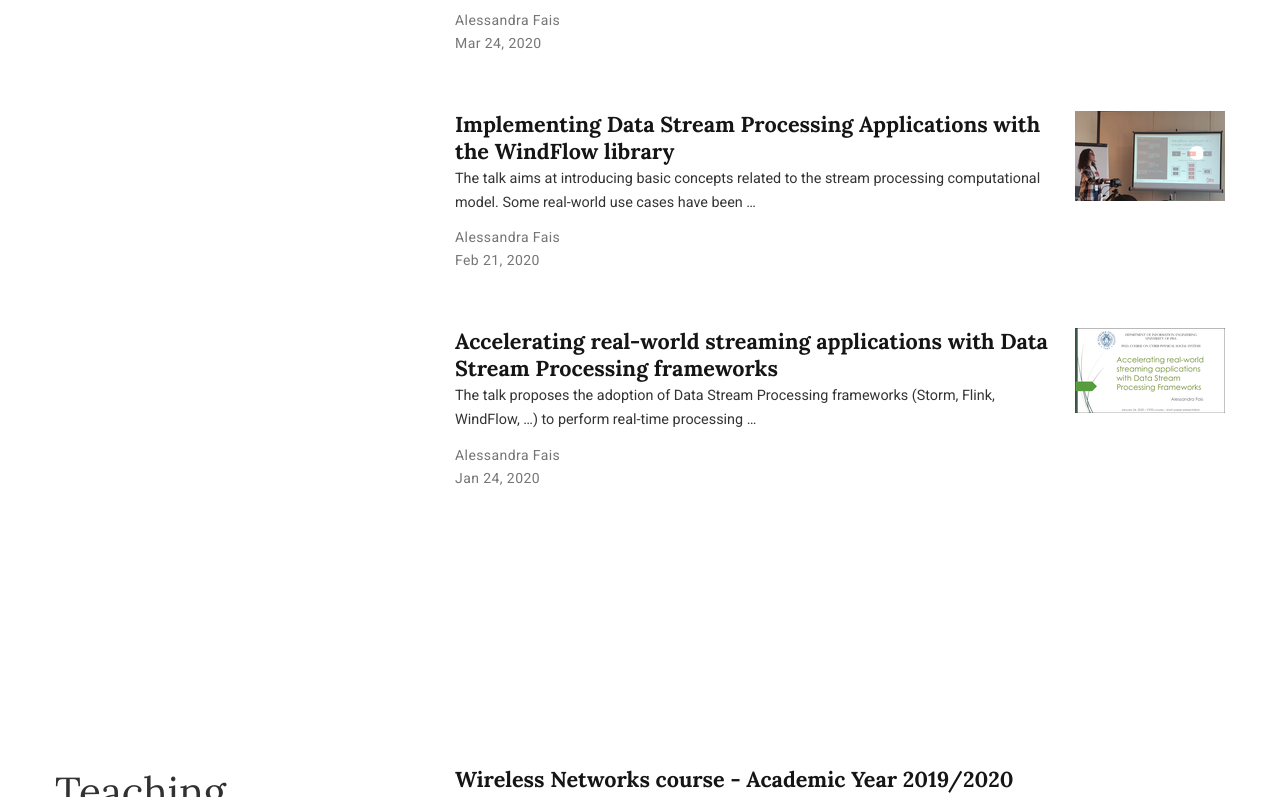
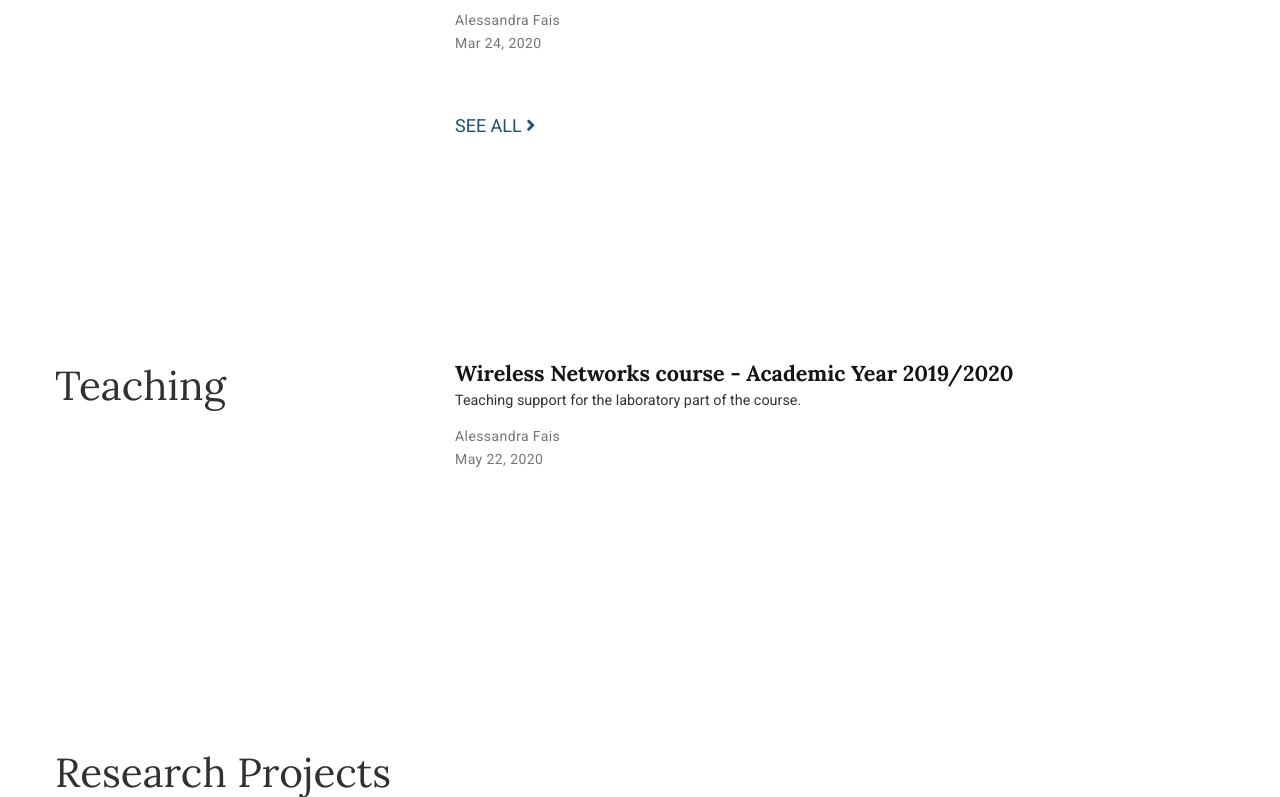
Before and after one commit to alefais/alefais.github.io, a plain HTML site: page index.html in a window 1280 px wide. Shown: the part 1904-2701 px from the top of the page. Drawn offline with nearby package versions, Linux system fonts and the light colour scheme; some icons are missing.

Commit message:
Rebuilding site Tue Sep 22 19:36:30 CEST 2020

```diff
--- a/index.html
+++ b/index.html
@@ -1318,201 +1318,12 @@
 
 
 
-
-
-
-
-
-
-
-
-
-
-
-
-
-
-
-<div class="media stream-item">
-  <div class="media-body">
-
-    <h3 class="article-title mb-0 mt-0">
-      <a href="/talks/nerdtalks-vol6-windflow/" >Implementing Data Stream Processing Applications with the WindFlow library</a>
-    </h3>
-
-
-    <div class="article-style">
-      The talk aims at introducing basic concepts related to the stream processing computational model. Some real-world use cases have been …
-    </div>
-
-
-    <div class="stream-meta article-metadata">
-
-
-
-
-
-
-
-<div class="article-metadata">
-
-
-
-
-
-  <div>
-
-
-
-
-
-  <span>Alessandra Fais</span>
-
-  </div>
-
-
-
-
-  <span class="article-date">
-
-
-
-
-    Feb 21, 2020
-  </span>
-
-
-
-
-
-
-
-
-
-
-
-
-
-</div>
-
-
-    </div>
-
-
-
-  </div>
-  <div class="ml-3">
-
-
-
-    <a href="/talks/nerdtalks-vol6-windflow/" >
-      <img src="/talks/nerdtalks-vol6-windflow/featured_hu0911b638b4856b6e394d2a34d0addeb3_165572_150x0_resize_lanczos_2.png" alt="">
-    </a>
-
-  </div>
-</div>
-
-
-
-
-
-
-
-
-
-
-
-
-
-
-
-
-
-
-
-
-<div class="media stream-item">
-  <div class="media-body">
-
-    <h3 class="article-title mb-0 mt-0">
-      <a href="/talks/phdcourse-cpss/" >Accelerating real-world streaming applications with Data Stream Processing frameworks</a>
-    </h3>
-
-
-    <div class="article-style">
-      The talk proposes the adoption of Data Stream Processing frameworks (Storm, Flink, WindFlow, &hellip;) to perform real-time processing …
-    </div>
-
-
-    <div class="stream-meta article-metadata">
-
-
-
-
-
-
-
-<div class="article-metadata">
-
-
-
-
-
-  <div>
-
-
-
-
-
-  <span>Alessandra Fais</span>
-
-  </div>
-
-
-
-
-  <span class="article-date">
-
-
-
-
-    Jan 24, 2020
-  </span>
-
-
-
-
-
-
-
-
-
-
-
-
-
-</div>
-
-
-    </div>
-
-
-
-  </div>
-  <div class="ml-3">
-
-
-
-    <a href="/talks/phdcourse-cpss/" >
-      <img src="/talks/phdcourse-cpss/featured_hu353e5179c023e42b084445bdd3aa7ce3_518465_150x0_resize_lanczos_2.png" alt="">
-    </a>
-
-  </div>
-</div>
-
-
-
-
+    <div class="see-all">
+      <a href="/talks/">
+        See all
+        <i class="fas fa-angle-right"></i>
+      </a>
+    </div>
 
 
   </div>
```
Also changed, not shown: 1 other file.
